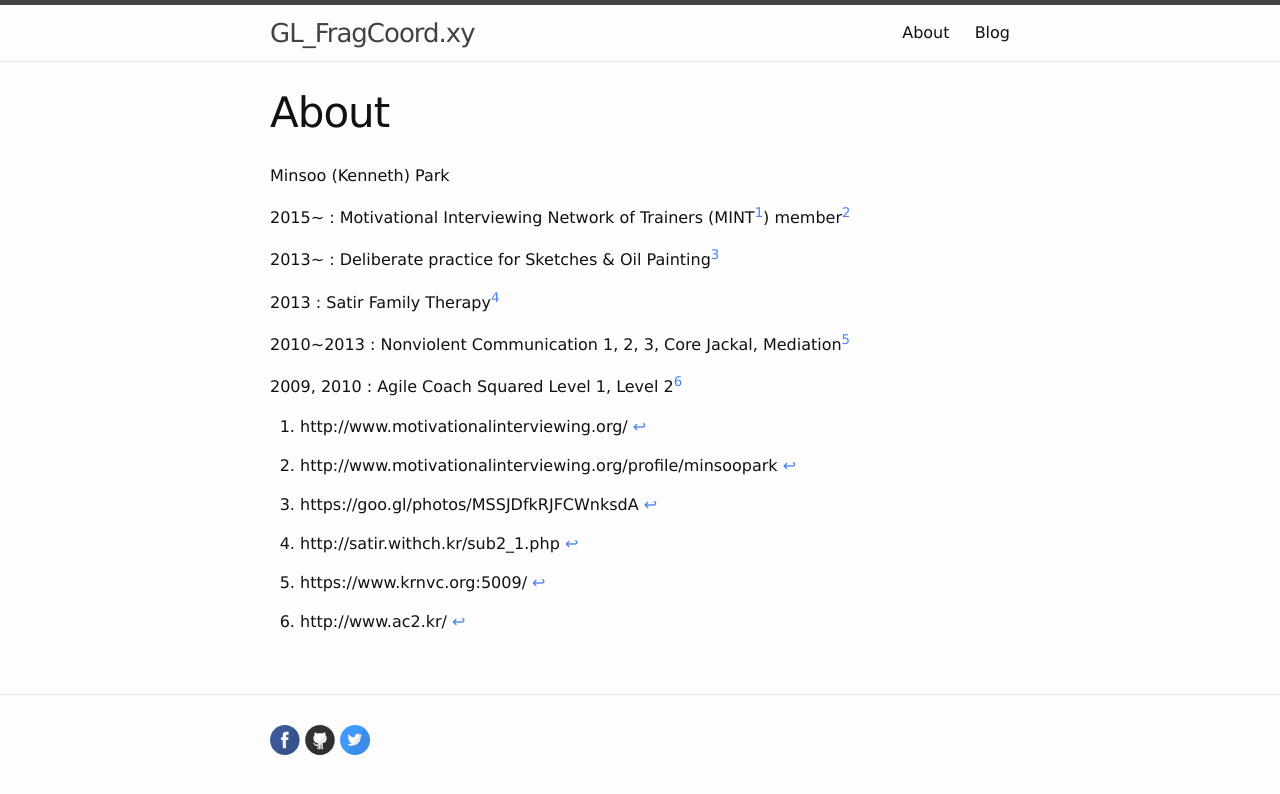
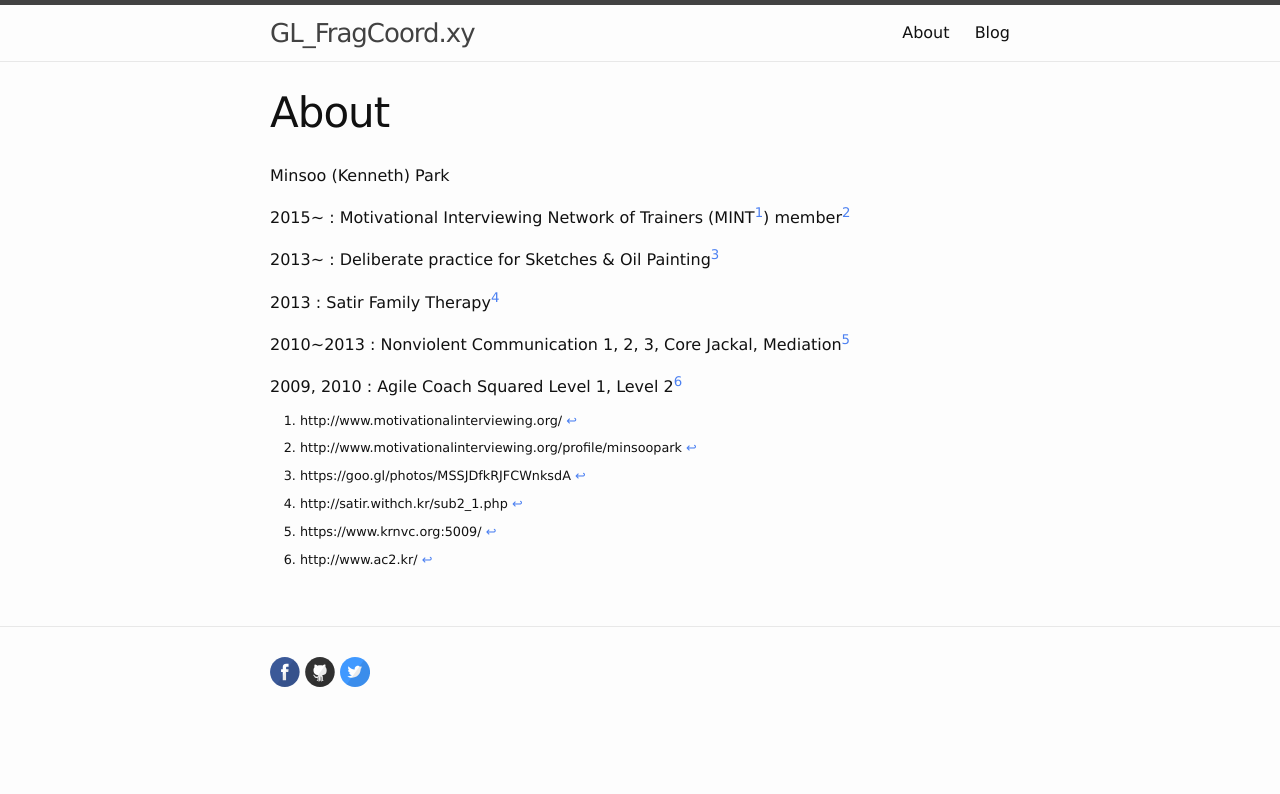
Before and after one commit to cuspace/cuspace.github.io, a Jekyll site: the page built from about.md, in a window 1280 px wide. Shown: the top 794 px of the page. Built offline with Jekyll 4.4.1, drawn with Linux system fonts in a browser that asks for light colours; some web fonts are replaced; Markdown is read by kramdown in place of the engine named in the settings.

Commit message:
추가: footnotes 스타일 추가

```diff
--- a/_sass/_layout.scss
+++ b/_sass/_layout.scss
@@ -239,3 +239,15 @@
         }
     }
 }
+
+.footnotes {
+  font-size: 0.8em;
+  line-height: 1;
+}
+.footnotes > hr {
+  border: 0;
+  height: 1px;
+  background: #333;
+  background-image: linear-gradient(to right, #ccc, #333, #ccc);
+  margin-bottom: 20px;
+}
```
